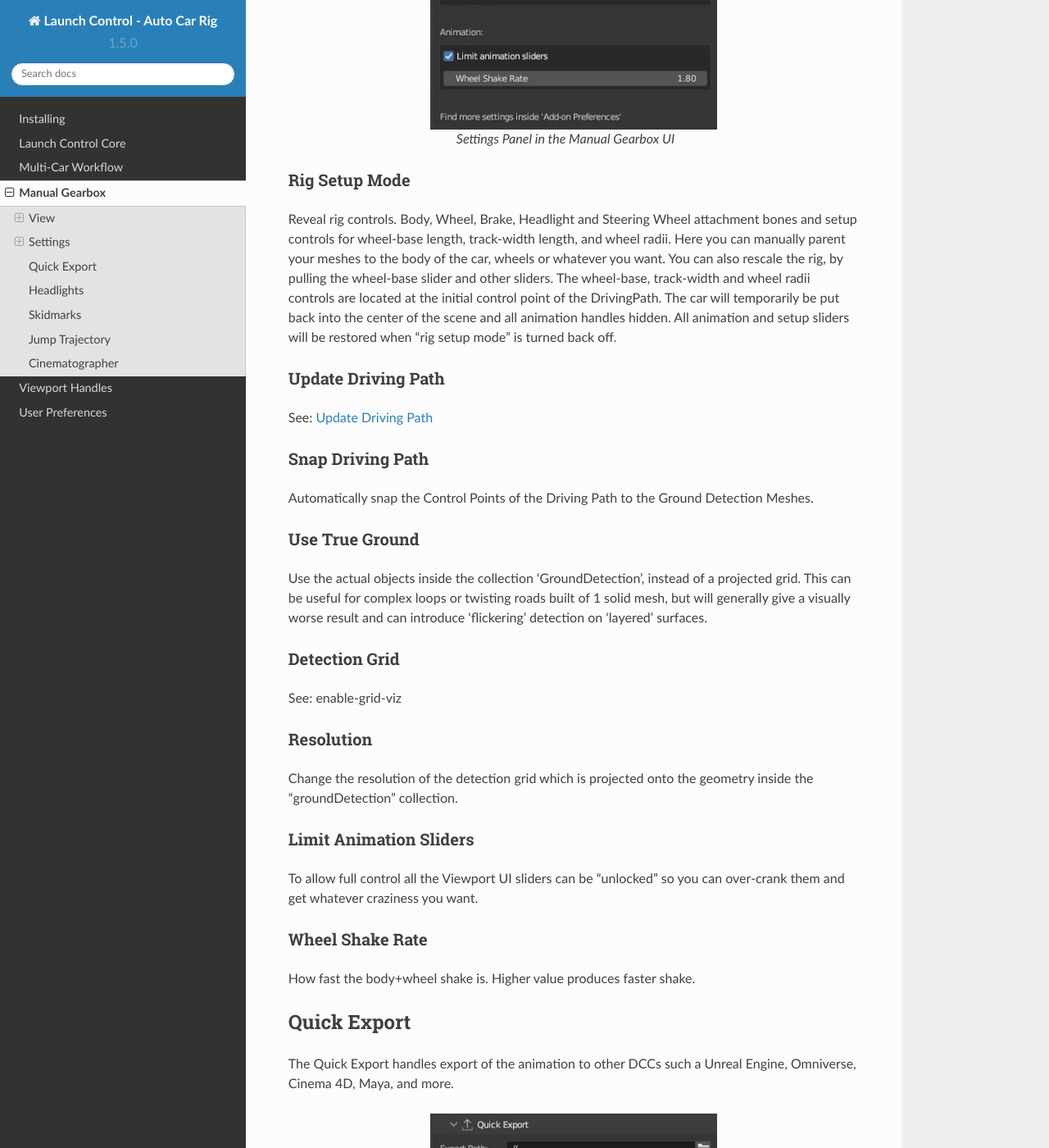
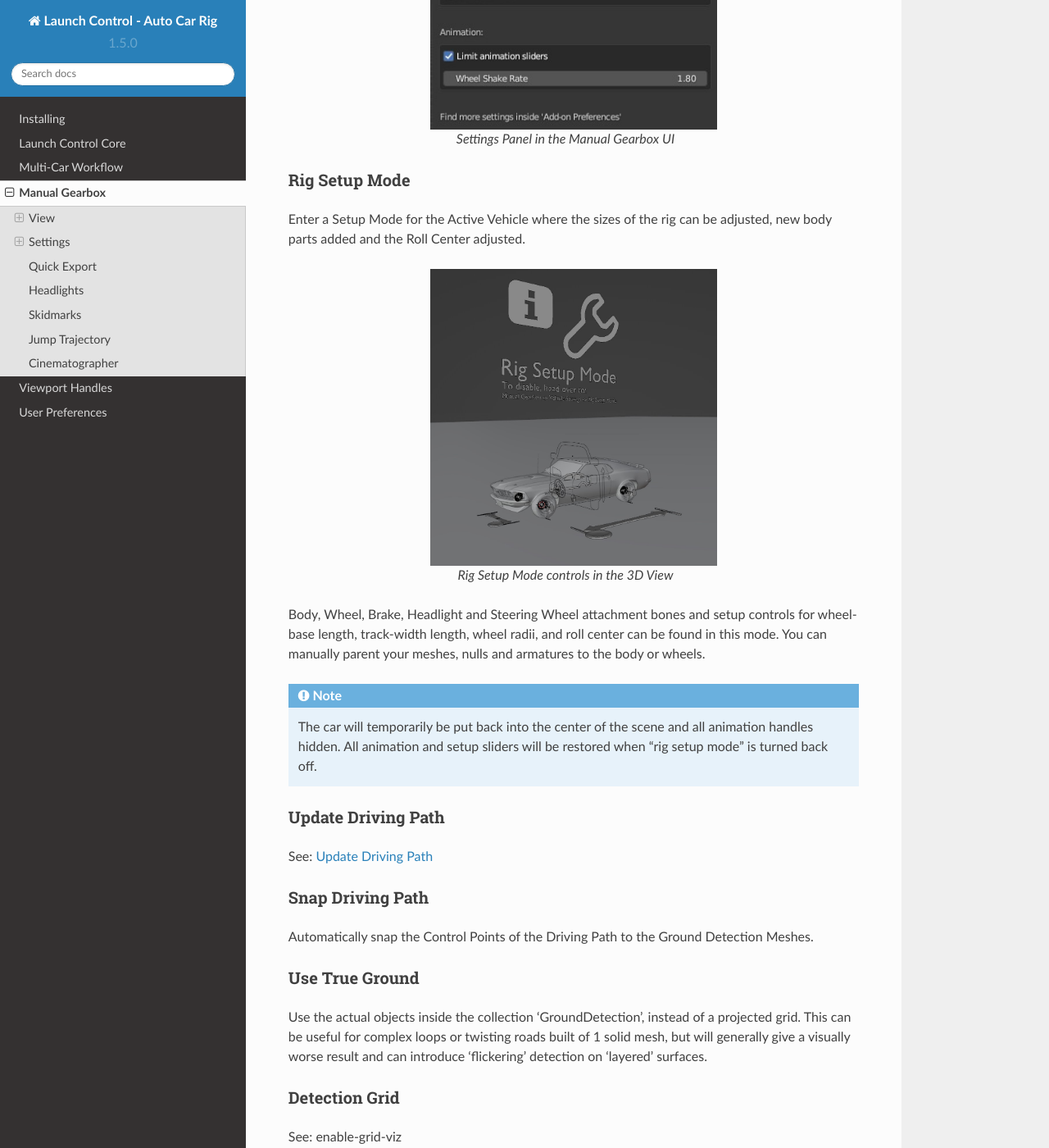
Before and after one commit to DanielVesterbaek/launch-control-documentation, a Sphinx documentation site: the page built from docs/source/manual-gearbox.rst, in a window 1280 px wide and 1400 px high, scrolled down 2074 px. Shown: the whole window at 82% size. Built offline with Sphinx 7.4.7 and the Read the Docs theme 2.0.0, drawn with Linux system fonts in a browser that asks for light colours.

Commit message:
Update manual-gearbox.rst

```diff
--- a/docs/source/manual-gearbox.rst
+++ b/docs/source/manual-gearbox.rst
@@ -77,8 +77,21 @@ The Settings Panel controls how the :ref:`ground-detection`, :ref:`animation-han
 .. _rig-setup-mode:
 Rig Setup Mode
 ^^^^^^^^
-Reveal rig controls. Body, Wheel, Brake, Headlight and Steering Wheel attachment bones and setup controls for wheel-base length, track-width length, and wheel radii.
-Here you can manually parent your meshes to the body of the car, wheels or whatever you want. You can also rescale the rig, by pulling the wheel-base slider and other sliders. The wheel-base, track-width and wheel radii controls are located at the initial control point of the DrivingPath. The car will temporarily be put back into the center of the scene and all animation handles hidden. All animation and setup sliders will be restored when "rig setup mode" is turned back off.
+Enter a Setup Mode for the Active Vehicle where the sizes of the rig can be adjusted, new body parts added and the Roll Center adjusted.
+
+..  figure:: img/IMG_RigSetupMode.jpg
+    :alt: Rig Setup Mode
+    :class: with-shadow
+    :width: 350px
+    :align: center
+
+    *Rig Setup Mode controls in the 3D View*
+
+Body, Wheel, Brake, Headlight and Steering Wheel attachment bones and setup controls for wheel-base length, track-width length, wheel radii, and roll center can be found in this mode.
+You can manually parent your meshes, nulls and armatures to the body or wheels.
+
+.. note::
+    The car will temporarily be put back into the center of the scene and all animation handles hidden. All animation and setup sliders will be restored when "rig setup mode" is turned back off.
 
 
 Update Driving Path
```
